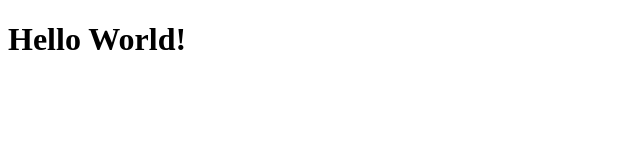
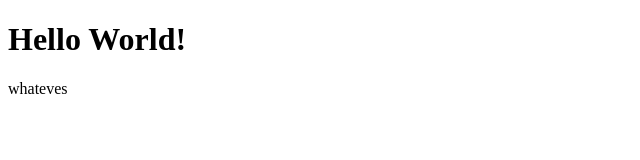
Before and after one commit to keneogu/git-two, a plain HTML site: page index.html in a window 1280 px wide. Shown: the full height of the page, 0-640 px from the left. Drawn offline with Linux system fonts and the light colour scheme.

```diff
--- a/index.html
+++ b/index.html
@@ -7,5 +7,6 @@
 </head>
 <body>
     <h1>Hello World!</h1>
+    <p>whateves</p>
 </body>
 </html>
--- a/style.css
+++ b/style.css
@@ -1,5 +1,5 @@
 body {
     background: red;
-    margin: 20px
+    margin: 20px;
     padding: 30px;
 }
```
